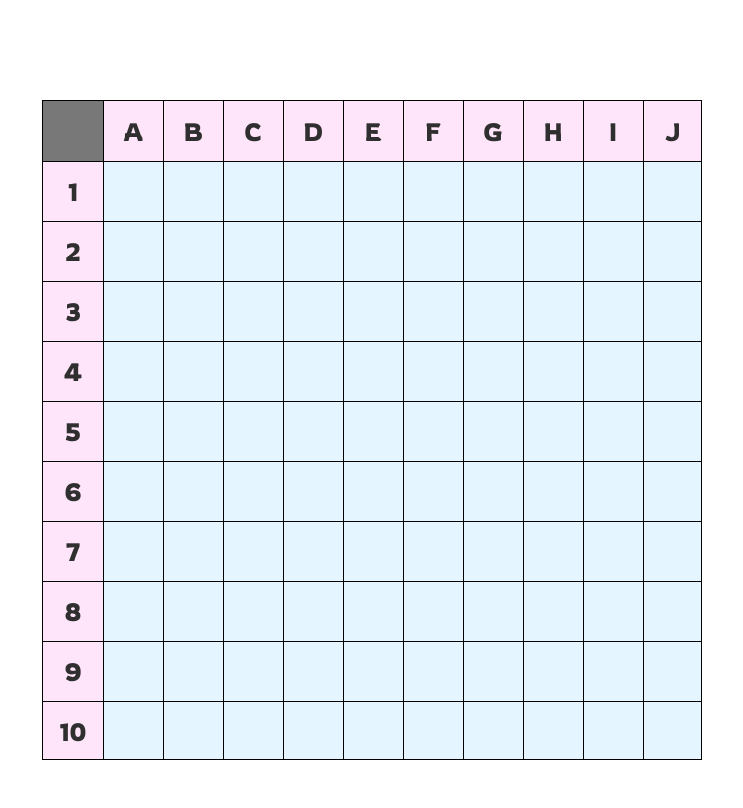
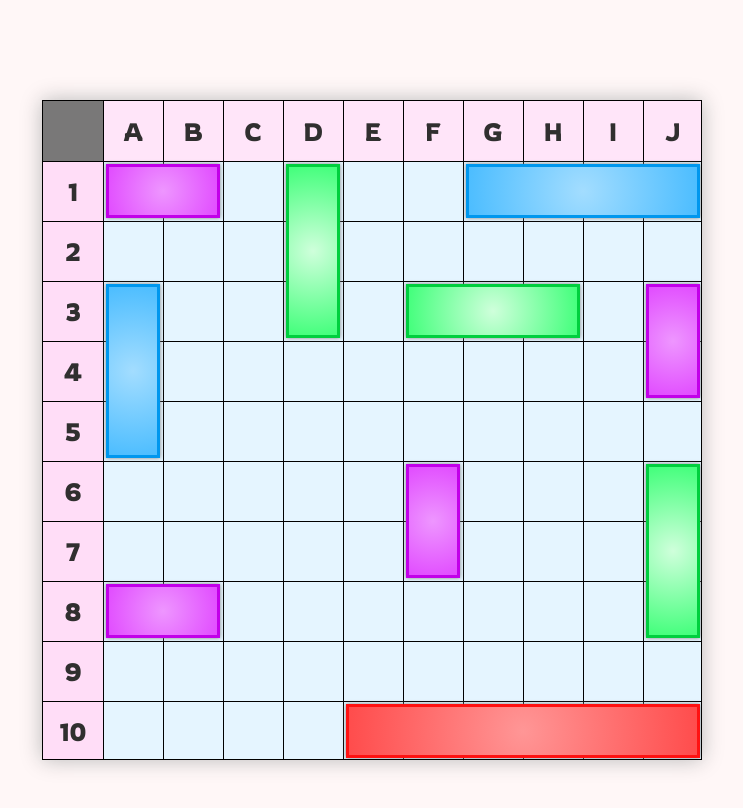
Before and after one commit to ostyyy/sea-battle, a plain HTML site: page index.html in a window 1280 px wide. Shown: the whole page, without its empty margins (268-1011 px from the left). Drawn offline with Linux system fonts and the light colour scheme.

Commit message:
Style ships

```diff
--- a/assets/css/style.css
+++ b/assets/css/style.css
@@ -6,6 +6,7 @@
 
 body {
     font-family: "Rowdies", sans-serif;
+    background-color: #fff7f7;
 }
 
 .board {
@@ -15,8 +16,9 @@ body {
     width: 660px;
     height: 660px;
     margin: 100px auto;
-    border: 1px solid black;
+    border: 1px solid rgb(0, 0, 0);
     overflow: hidden;
+    box-shadow: 0 0 20px #b9b9b9;
 }
 
 .corner {
@@ -44,7 +46,7 @@ body {
     background:
         linear-gradient(to bottom, black 1px, transparent 1px);
     background-size: 60px 60px;
-    background-color: #ffe5f9;
+    background-color: #ffddf7;
 }
 
 .cols > div,
@@ -71,3 +73,79 @@ body {
   background-size: 60px 60px;
   background-color: #e5f5ff;
 }
+
+.ship {
+    border: 3px solid;
+    margin: 3px;
+    box-shadow: 0 0 4px #838383;
+}
+
+.purple {
+    background: radial-gradient(circle,rgba(238, 150, 255, 1) 0%, rgba(225, 76, 255, 1) 100%);
+    border-color: #c200e9;
+}
+
+.blue {
+    background: radial-gradient(circle,rgba(163, 221, 255, 1) 0%, rgba(76, 189, 255, 1) 100%);
+    border-color: #0097ee;
+}
+
+.green {
+    background: radial-gradient(circle,rgba(207, 255, 219, 1) 0%, rgba(66, 255, 123, 1) 100%);
+    border-color: #00cf3e;
+}
+
+.red {
+    background: radial-gradient(circle,rgba(255, 150, 150, 1) 0%, rgba(255, 76, 76, 1) 100%);
+    border-color: #ff1212;
+}
+
+.a1-b1 {
+    grid-column: 1/3;
+    grid-row: 1;
+}
+
+.d1-d3 {
+    grid-row: 1/4;
+    grid-column: 4;
+}
+
+.g1-j1 {
+    grid-column: 7/11;
+    grid-row: 1;
+}
+
+.a3-a6 {
+    grid-column: 1;
+    grid-row: 3/6;
+}
+
+.f3-h3 {
+    grid-row: 3;
+    grid-column: 6/9;
+}
+
+.j3-j4 {
+    grid-row: 3/5;
+    grid-column: 10;
+}
+
+.f6-f7 {
+    grid-row: 6/8;
+    grid-column: 6;
+}
+
+.j6-j8 {
+    grid-column: 10;
+    grid-row: 6/9;
+}
+
+.a8-b8 {
+    grid-row: 8;
+    grid-column: 1/3;
+}
+
+.f10-j10 {
+    grid-row: 10;
+    grid-column: 5/11;
+}
```
